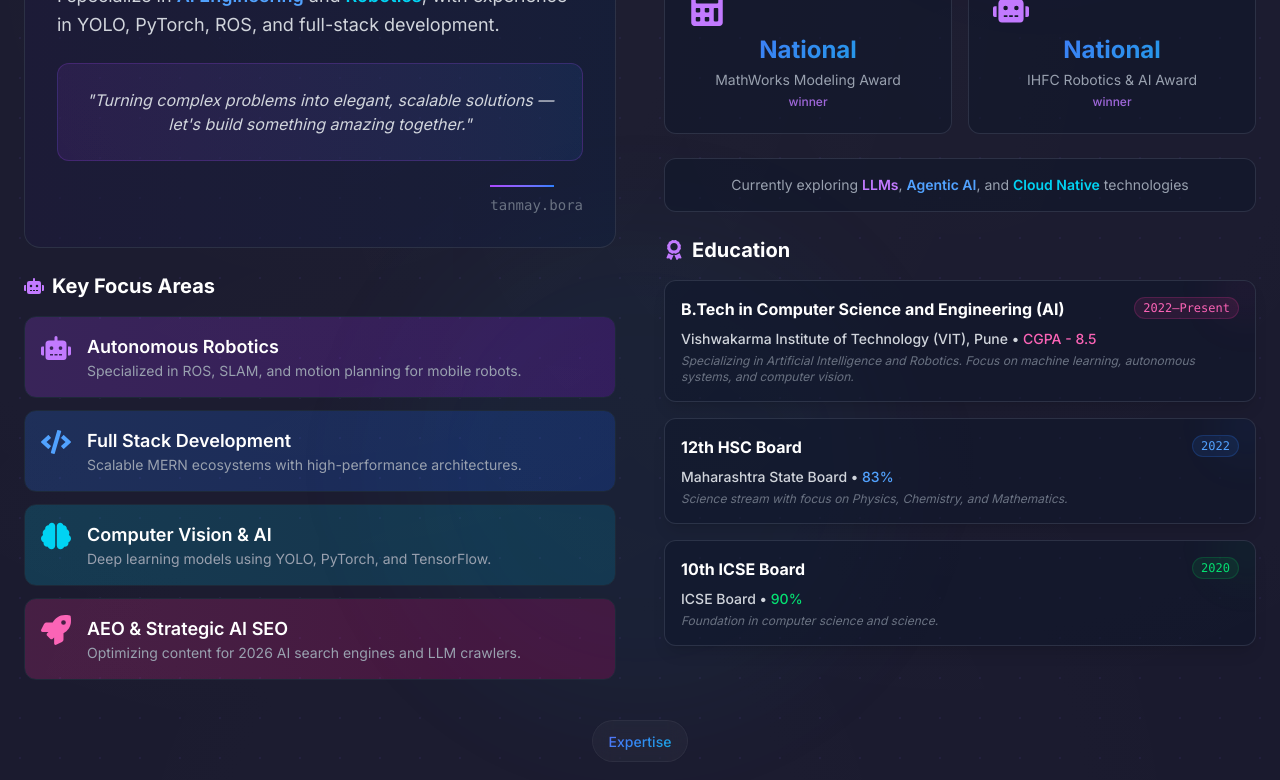
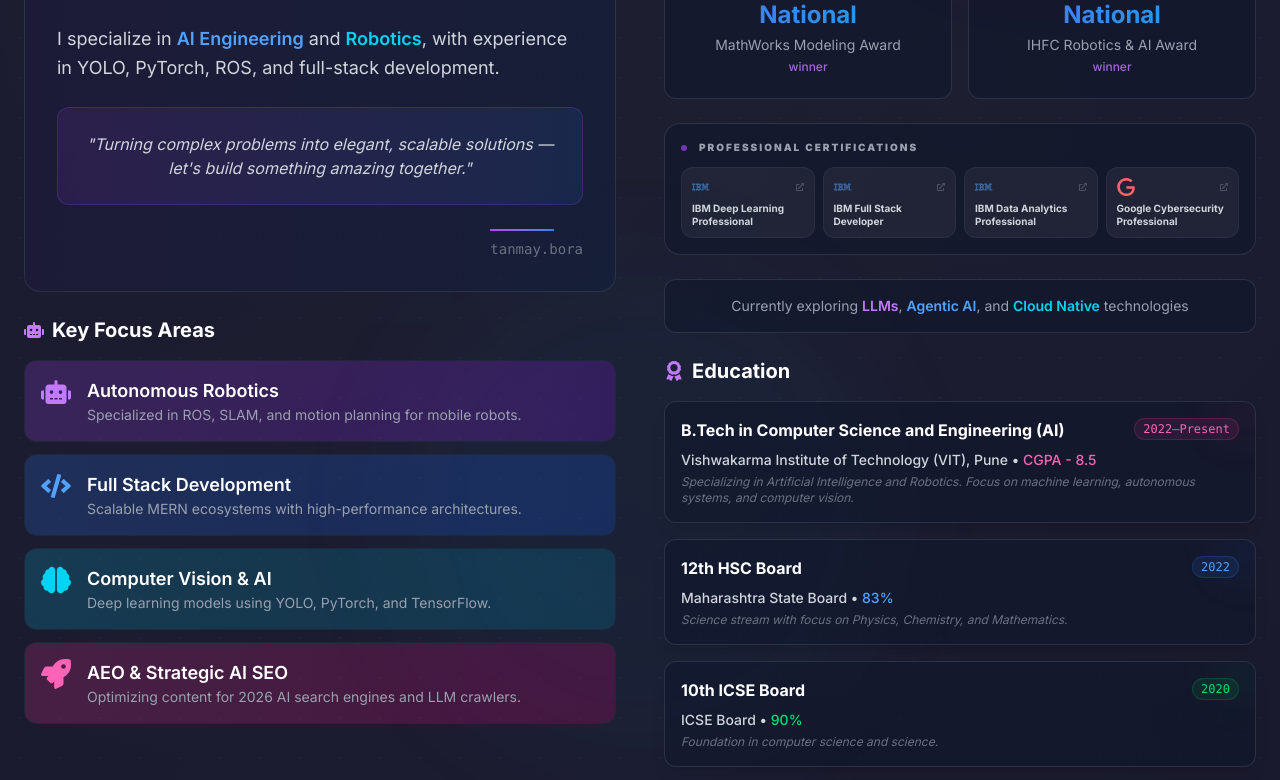
Before and after one commit to tanmay0329/Portfolio-Website, a React (Vite) app: page / in a window 1280 px wide. Shown: the part 2680-3460 px from the top of the page. Built offline with nearby package versions, Linux system fonts and the light colour scheme.

Commit message:
UI: Added Professional Certifications section in compact grid layout

```diff
--- a/src/components/about/About.jsx
+++ b/src/components/about/About.jsx
@@ -47,10 +47,12 @@ import {
   SiFastapi,
   SiGraphql,
   SiCplusplus,
-  SiTypescript
+  SiTypescript,
+  SiIbm,
+  SiGoogle
 } from "react-icons/si";
 
-import { education, projects, achievements, socialLinks } from "../portfolio";
+import { education, projects, achievements, socialLinks, certifications } from "../portfolio";
 
 const About = () => {
   const [ref, inView] = useInView({ triggerOnce: false, threshold: 0.1 });
@@ -512,6 +514,46 @@ const About = () => {
                 })}
               </div>
 
+              {/* Professional Certifications - Compact */}
+              <motion.div
+                initial={{ opacity: 0, y: 20 }}
+                animate={inView ? { opacity: 1, y: 0 } : {}}
+                transition={{ delay: 0.7 }}
+                className="mt-4 p-4 glass-strong rounded-2xl border border-white/5 overflow-hidden"
+              >
+                <div className="flex items-center gap-3 mb-3">
+                  <div className="h-1.5 w-1.5 rounded-full bg-purple-500 animate-pulse" />
+                  <span className="text-[10px] uppercase tracking-[0.2em] font-black text-gray-400">Professional Certifications</span>
+                </div>
+
+                <div className="grid grid-cols-2 sm:grid-cols-4 gap-2">
+                  {certifications.map((cert, i) => (
+                    <motion.a
+                      key={i}
+                      href={cert.link}
+                      target="_blank"
+                      rel="noopener noreferrer"
+                      whileHover={{ scale: 1.02, y: -2 }}
+                      className="group flex flex-col p-2.5 rounded-xl bg-white/5 border border-white/5 hover:border-purple-500/30 hover:bg-purple-500/5 transition-all duration-300"
+                    >
+                      <div className="flex items-center justify-between mb-1.5">
+                        <div className="text-lg">
+                          {cert.issuer === "IBM" ? (
+                            <SiIbm className="text-blue-400 group-hover:text-blue-300 transition-colors" />
+                          ) : (
+                            <SiGoogle className="text-red-400 group-hover:text-red-300 transition-colors" />
+                          )}
+                        </div>
+                        <FaExternalLinkAlt size={8} className="text-white/20 group-hover:text-purple-400 transition-colors" />
+                      </div>
+                      <p className="text-[10px] font-bold text-gray-300 leading-tight group-hover:text-white transition-colors line-clamp-2">
+                        {cert.title}
+                      </p>
+                    </motion.a>
+                  ))}
+                </div>
+              </motion.div>
+
               {/* Additional Tech Stack Badge */}
               <motion.div
                 initial={{ opacity: 0, y: 20 }}
--- a/src/components/portfolio.ts
+++ b/src/components/portfolio.ts
@@ -33,7 +33,7 @@ export const achievements = [
   {
     title: "Patent Filed: RT-IRAS",
     description: "Co-inventor of 'Real-Time Intelligent Teaching Reference Augmentation System', an AI-based system for autonomous lecture augmentation using GenAI, NLP, and accent-aware speech recognition.",
-    link: "#",
+    link: "https://www.linkedin.com/posts/tanmay-bora_patentpublished-aiineducation-edtech-share-7429783608854450176-eY40?utm_source=share&utm_medium=member_desktop&rcm=ACoAAECDjlsBxf_JmnpEHr1A1oV9rWdR_Nps5UA",
     icon: "lightbulb",
     date: "2025"
   },
@@ -163,6 +163,29 @@ export const socialLinks = {
   instagram: "https://www.instagram.com/_tanmay_bora_"
 };
 
+export const certifications = [
+  {
+    title: "IBM Deep Learning Professional",
+    issuer: "IBM",
+    link: "https://www.linkedin.com/posts/tanmay-bora_ibm-deep-learning-with-pytorch-keras-and-activity-7359803131070676992-nKmk?utm_source=share&utm_medium=member_desktop&rcm=ACoAAECDjlsBxf_JmnpEHr1A1oV9rWdR_Nps5UA"
+  },
+  {
+    title: "IBM Full Stack Developer",
+    issuer: "IBM",
+    link: "https://www.linkedin.com/posts/tanmay-bora_ibm-full-stack-software-developer-certificate-activity-7320417986291335172-H8A1?utm_source=share&utm_medium=member_desktop&rcm=ACoAAECDjlsBxf_JmnpEHr1A1oV9rWdR_Nps5UA"
+  },
+  {
+    title: "IBM Data Analytics Professional",
+    issuer: "IBM",
+    link: "https://www.linkedin.com/posts/tanmay-bora_ibm-data-analytics-professional-certificate-activity-7289335717804072961-y4bh?utm_source=share&utm_medium=member_desktop&rcm=ACoAAECDjlsBxf_JmnpEHr1A1oV9rWdR_Nps5UA"
+  },
+  {
+    title: "Google Cybersecurity Professional",
+    issuer: "Google",
+    link: "https://www.linkedin.com/posts/tanmay-bora_completion-certificate-for-google-cybersecurity-activity-7285906222237540352-Njq4?utm_source=share&utm_medium=member_desktop&rcm=ACoAAECDjlsBxf_JmnpEHr1A1oV9rWdR_Nps5UA"
+  }
+];
+
 export const webProjects = [
   {
     title: "Service Provider Shop",
@@ -206,11 +229,11 @@ export const webProjects = [
   },
   {
     title: "Internal E-commerce",
-    desc: "Currently developing a high-performance headless commerce solution within a startup. Focused on maximum conversion and ultra-fast edge delivery. Launching soon.",
+    desc: "Developing a high-performance headless commerce solution as a part-time (hobby) project with PraiseArray (my startup). Focused on maximum conversion, ultra-fast edge delivery, and scalable microservices. Launching soon.",
     icon: "🛍️",
     link: "#",
     trail: ["/assets/ecommerce_dashboard.webp", "/assets/ecommerce_dashboard.webp", "/assets/ecommerce_dashboard.webp"],
     status: "LAUNCHING SOON",
-    features: ["Headless Commerce", "AEO & GEO", "Edge Performance"]
+    features: ["Headless Commerce", "ppraise collab", "Edge Performance"]
   }
 ];
```
